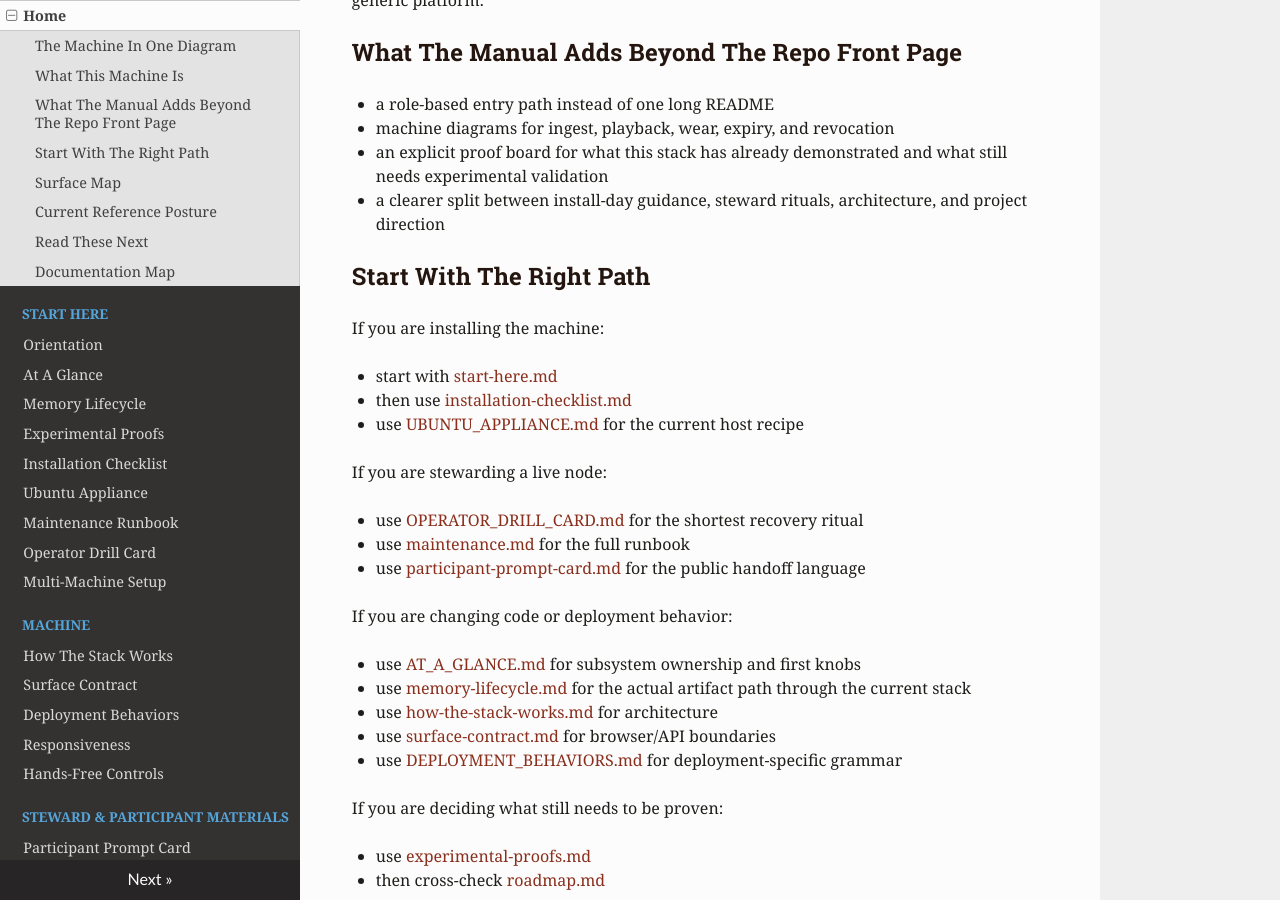
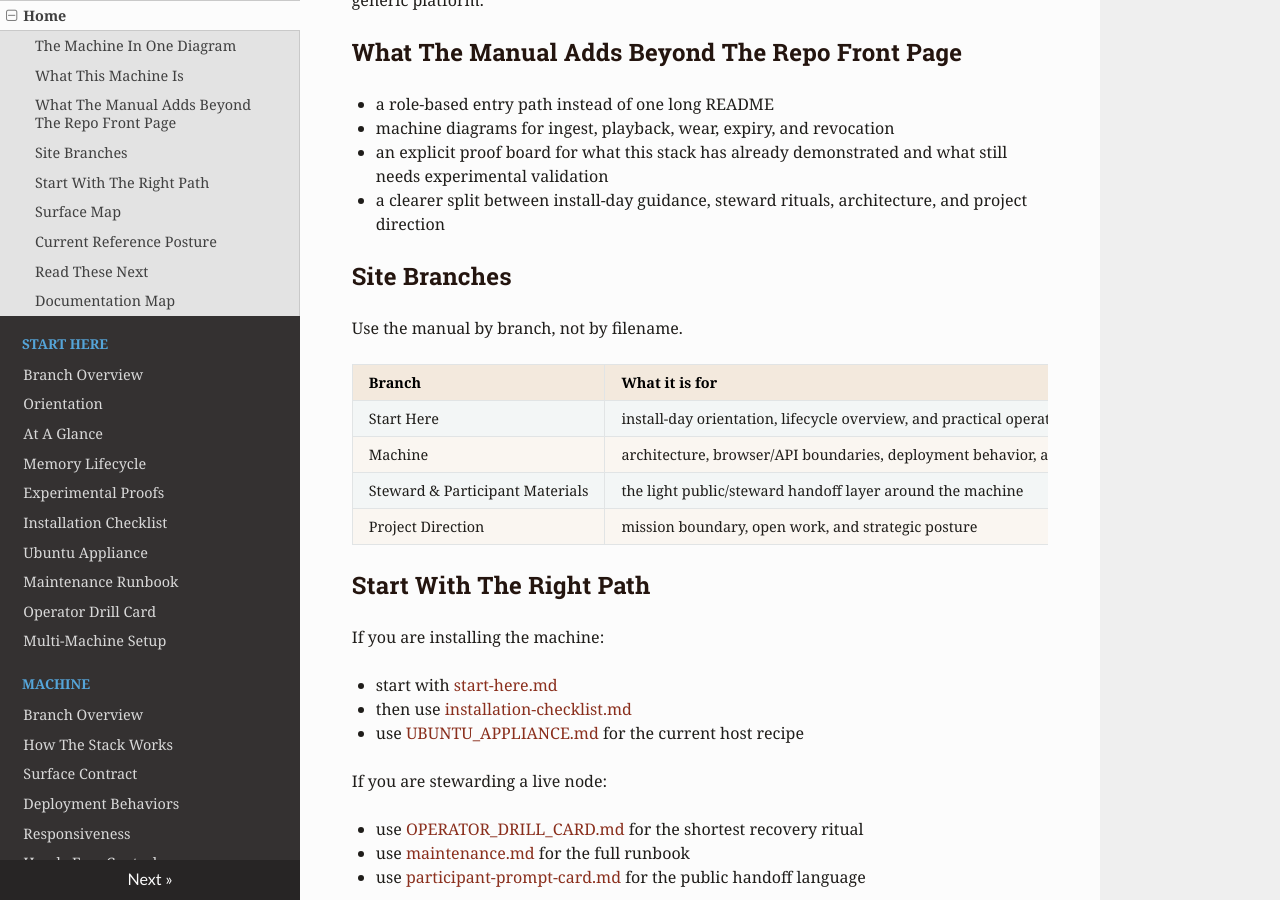
Before and after one commit to bseverns/memory-engine, an MkDocs documentation site: the page built from docs/index.md, in a window 1280 px wide and 900 px high, scrolled down 1948 px. Built offline with MkDocs 1.6.1, drawn with Linux system fonts in a browser that asks for light colours; nearby versions of some CDN libraries; some of the changed text lies outside the part shown.

Commit message:
Add branch navigation to docs manual

```diff
--- a/docs/index.md
+++ b/docs/index.md
@@ -41,6 +41,17 @@ Memory Engine remains the canonical center of the project. The deployment family
 - machine diagrams for ingest, playback, wear, expiry, and revocation
 - an explicit proof board for what this stack has already demonstrated and what still needs experimental validation
 - a clearer split between install-day guidance, steward rituals, architecture, and project direction
+
+## Site Branches
+
+Use the manual by branch, not by filename.
+
+| Branch | What it is for | Start here |
+|---|---|---|
+| Start Here | install-day orientation, lifecycle overview, and practical operating entry points | [start-here-branch.md](./start-here-branch.md) |
+| Machine | architecture, browser/API boundaries, deployment behavior, and control seams | [machine-branch.md](./machine-branch.md) |
+| Steward & Participant Materials | the light public/steward handoff layer around the machine | [stewardship-branch.md](./stewardship-branch.md) |
+| Project Direction | mission boundary, open work, and strategic posture | [project-direction-branch.md](./project-direction-branch.md) |
 
 ## Start With The Right Path
 
@@ -98,12 +109,16 @@ If you are deciding what still needs to be proven:
 
 ## Documentation Map
 
+- [start-here-branch.md](./start-here-branch.md): navigation hub for install and orientation docs
 - [start-here.md](./start-here.md): role-based orientation
 - [AT_A_GLANCE.md](./AT_A_GLANCE.md): shortest machine map
 - [memory-lifecycle.md](./memory-lifecycle.md): ingest, playback, wear, expiry, and revoke diagrams
 - [experimental-proofs.md](./experimental-proofs.md): proof board for current and next validation passes
 - [maintenance.md](./maintenance.md): deploy, backup, restore, and repair commands
 - [UBUNTU_APPLIANCE.md](./UBUNTU_APPLIANCE.md): firewall and restart-on-boot host recipe
+- [machine-branch.md](./machine-branch.md): navigation hub for architecture and behavior docs
 - [how-the-stack-works.md](./how-the-stack-works.md): architecture and request flow
+- [stewardship-branch.md](./stewardship-branch.md): navigation hub for steward and participant handoff material
+- [project-direction-branch.md](./project-direction-branch.md): navigation hub for mission and roadmap docs
 - [MISSION_EXPANSION.md](./MISSION_EXPANSION.md): strategic boundary for the project
 - [roadmap.md](./roadmap.md): what is still open and why
--- a/mkdocs.yml
+++ b/mkdocs.yml
@@ -20,6 +20,7 @@ extra_css:
 nav:
   - Home: index.md
   - Start Here:
+      - Branch Overview: start-here-branch.md
       - Orientation: start-here.md
       - At A Glance: AT_A_GLANCE.md
       - Memory Lifecycle: memory-lifecycle.md
@@ -30,13 +31,16 @@ nav:
       - Operator Drill Card: OPERATOR_DRILL_CARD.md
       - Multi-Machine Setup: multi-machine-setup.md
   - Machine:
+      - Branch Overview: machine-branch.md
       - How The Stack Works: how-the-stack-works.md
       - Surface Contract: surface-contract.md
       - Deployment Behaviors: DEPLOYMENT_BEHAVIORS.md
       - Responsiveness: RESPONSIVENESS.md
       - Hands-Free Controls: HANDS_FREE_CONTROLS.md
   - Steward & Participant Materials:
+      - Branch Overview: stewardship-branch.md
       - Participant Prompt Card: participant-prompt-card.md
   - Project Direction:
+      - Branch Overview: project-direction-branch.md
       - Mission Expansion: MISSION_EXPANSION.md
       - Roadmap: roadmap.md
```
Also changed, not shown: docs/machine-branch.md (added, +32 -0 lines), docs/project-direction-branch.md (added, +26 -0 lines), docs/start-here-branch.md (added, +38 -0 lines), docs/stewardship-branch.md (added, +29 -0 lines).
